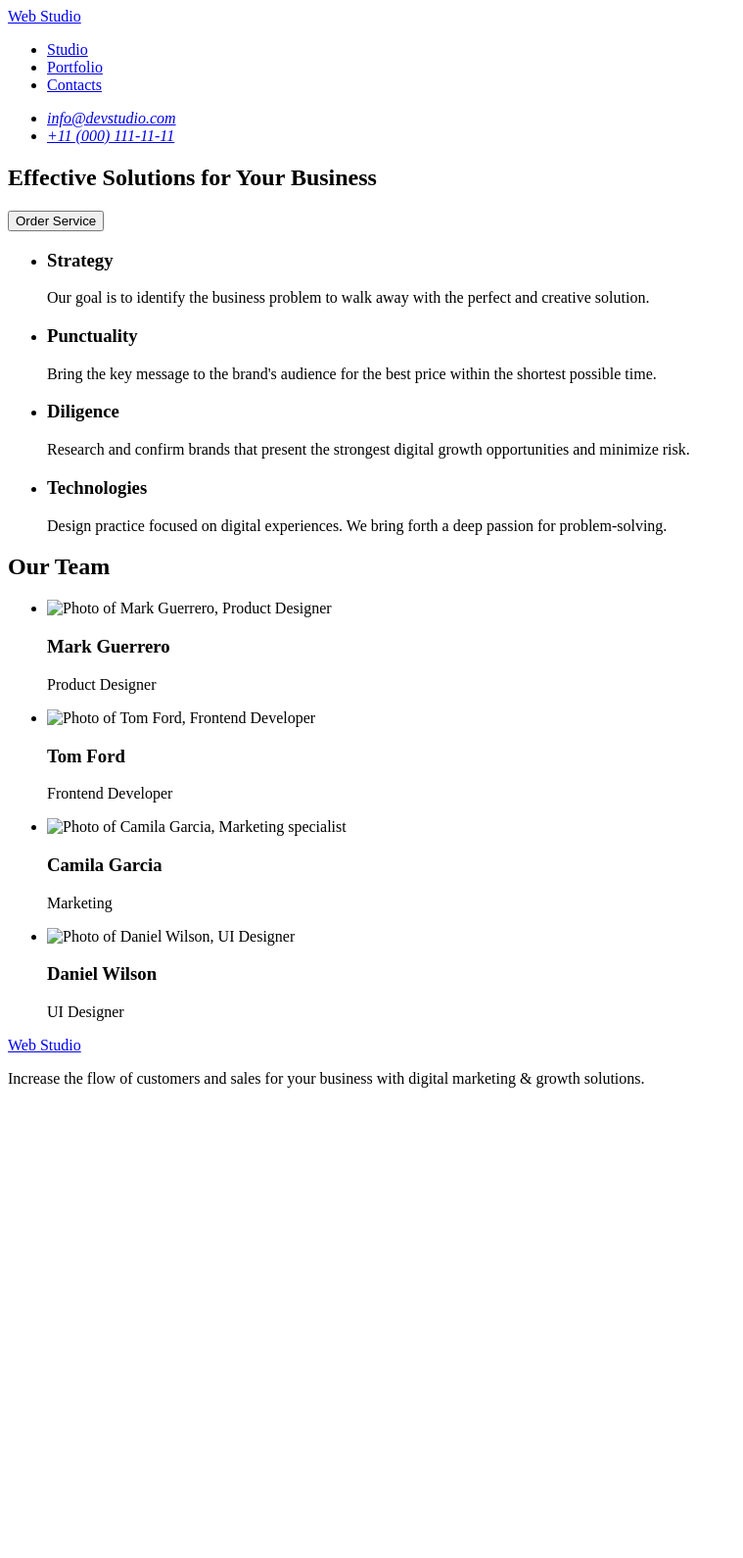
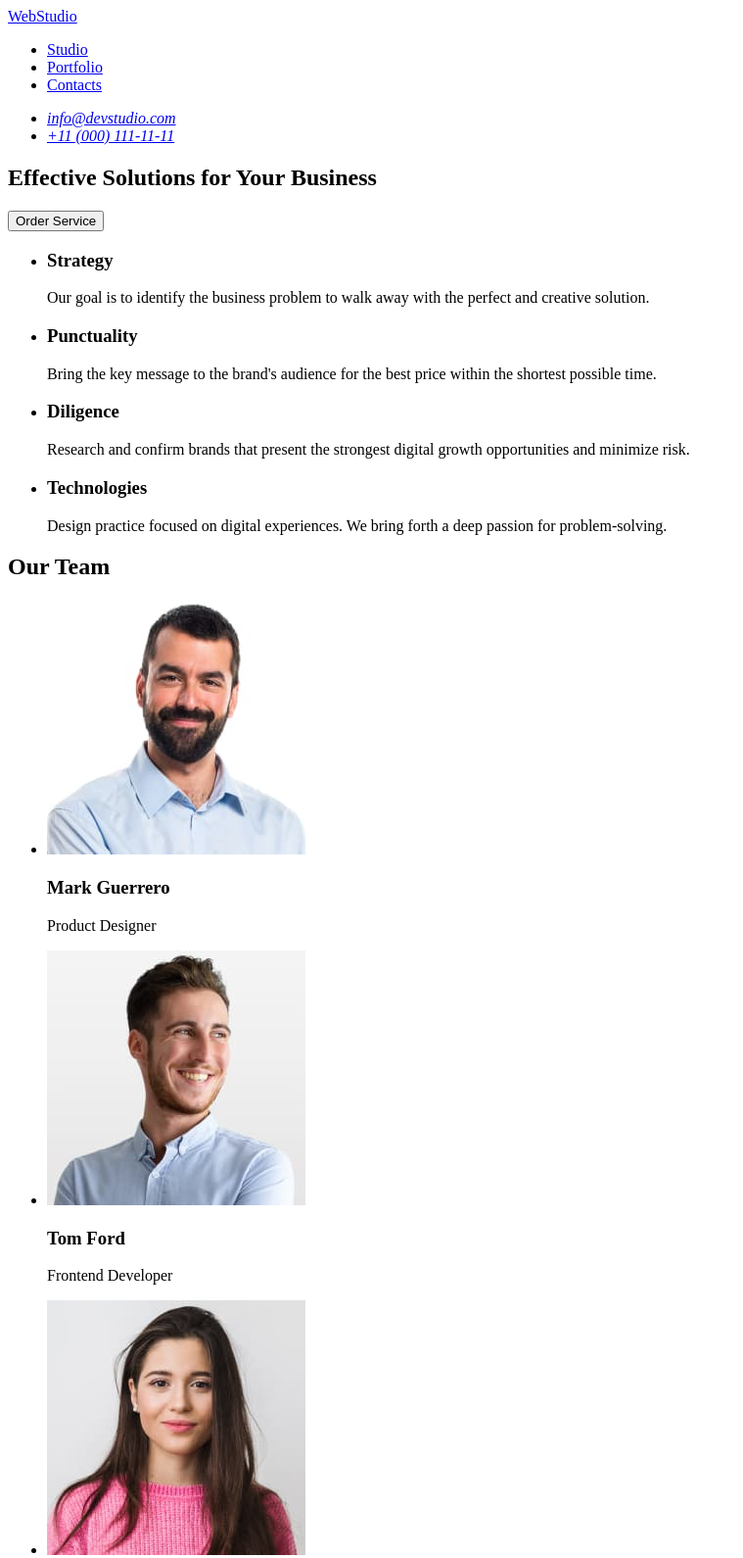
Before and after one commit to uanvi/goit-markup-hw-01, a plain HTML site: page index.html in a window 1280 px wide. Shown: the top 1590 px of the page at 98% size, without its empty margins (0-759 px from the left). Before the commit the page ends 1126 px from the top, so only its background shows below. Drawn offline with Linux system fonts and the light colour scheme.

Commit message:
few more fixes

```diff
--- a/index.html
+++ b/index.html
@@ -10,7 +10,7 @@
     <!-- Header -->
     <header id="home">
       <nav>
-        <a href=”./index.html”>Web Studio</a>
+        <a href="./index.html">WebStudio</a>
 
         <ul>
           <li>
@@ -25,7 +25,7 @@
         </ul>
       </nav>
 
-    <address>
+      <address>
         <ul>
           <li>
             <a href="mailto:info@devstudio.com">info@devstudio.com</a>
@@ -52,22 +52,30 @@
         <ul>
           <li>
             <h3>Strategy</h3>
-            <p>Our goal is to identify the business problem to walk away with the perfect and creative solution.
+            <p>
+              Our goal is to identify the business problem to walk away with the
+              perfect and creative solution.
             </p>
           </li>
           <li>
             <h3>Punctuality</h3>
-            <p>Bring the key message to the brand's audience for the best price within the shortest possible time.
+            <p>
+              Bring the key message to the brand's audience for the best price
+              within the shortest possible time.
             </p>
           </li>
           <li>
             <h3>Diligence</h3>
-            <p>Research and confirm brands that present the strongest digital growth opportunities and minimize risk.
+            <p>
+              Research and confirm brands that present the strongest digital
+              growth opportunities and minimize risk.
             </p>
           </li>
           <li>
             <h3>Technologies</h3>
-            <p>Design practice focused on digital experiences. We bring forth a deep passion for problem-solving.
+            <p>
+              Design practice focused on digital experiences. We bring forth a
+              deep passion for problem-solving.
             </p>
           </li>
         </ul>
@@ -80,7 +88,7 @@
         <ul>
           <li>
             <img
-              src=".images/img-gerrero.jpg"
+              src="./images/img-gerrero.jpg"
               width="264"
               height="260"
               alt="Photo of Mark Guerrero, Product Designer"
@@ -90,7 +98,7 @@
           </li>
           <li>
             <img
-              src=".images/img-ford.jpg"
+              src="./images/img-ford.jpg"
               width="264"
               height="260"
               alt="Photo of Tom Ford, Frontend Developer"
@@ -100,7 +108,7 @@
           </li>
           <li>
             <img
-              src=".images/img-garcia.jpg"
+              src="./images/img-garcia.jpg"
               width="264"
               height="260"
               alt="Photo of Camila Garcia, Marketing specialist"
@@ -110,7 +118,7 @@
           </li>
           <li>
             <img
-              src=".images/img-willson.jpg"
+              src="./images/img-willson.jpg"
               width="264"
               height="260"
               alt="Photo of Daniel Wilson, UI Designer"
@@ -125,7 +133,7 @@
 
     <!-- Footer -->
     <footer>
-      <a href="./index.html">Web Studio </a>
+      <a href="./index.html">WebStudio</a>
       <p>
         Increase the flow of customers and sales for your business with digital
         marketing & growth solutions.
```
